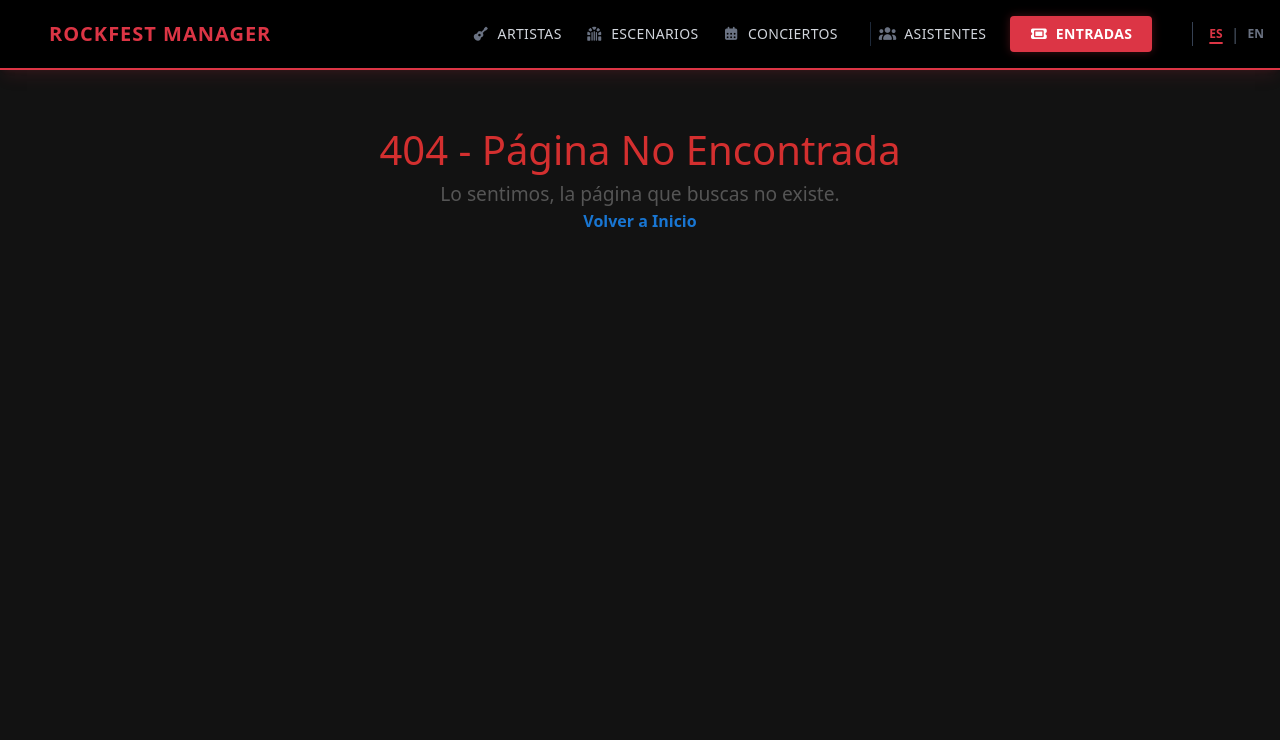
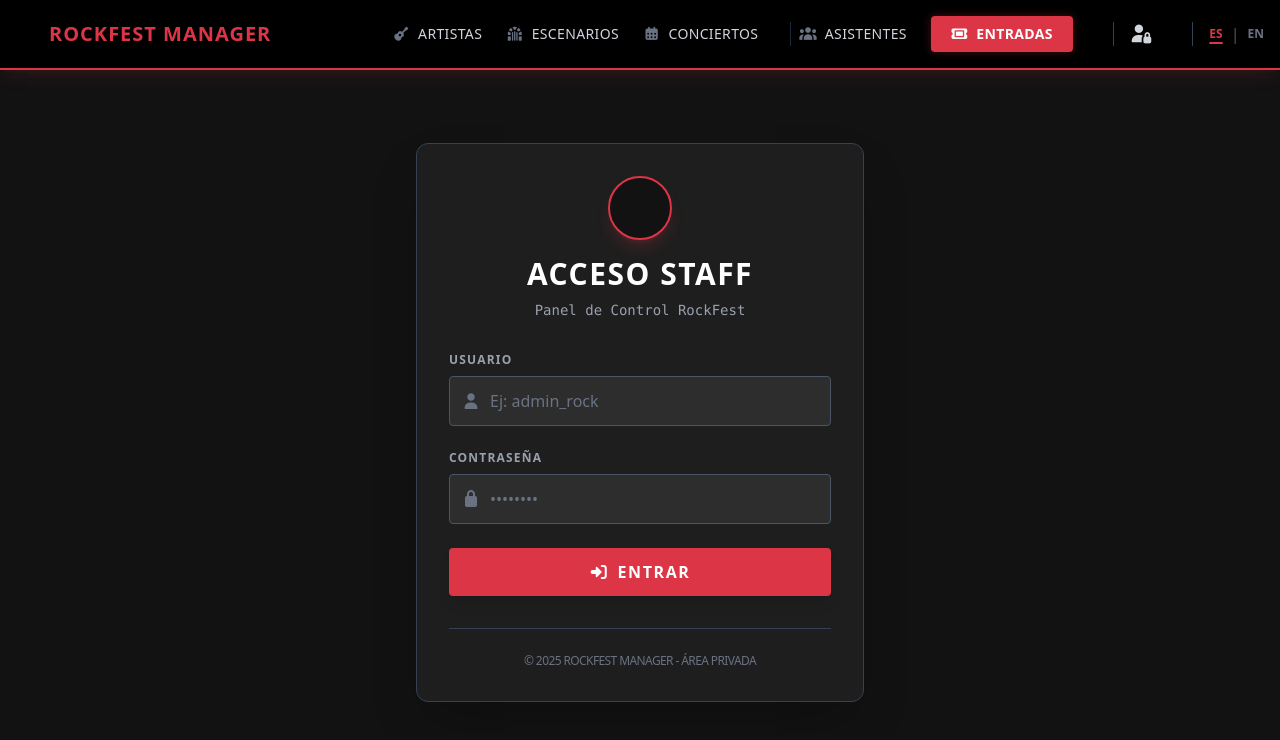
Before and after one commit to asa7ur/dwese-festival-angular, an Angular app: page /login in a window 1280 px wide. Before the commit this address had no page. Shown: the top 740 px of the page. Built offline with nearby package versions, Linux system fonts and the light colour scheme.

Commit message:
Adding login

```diff
--- a/src/app/app.routes.ts
+++ b/src/app/app.routes.ts
@@ -3,8 +3,13 @@ import {Forbidden} from './features/forbidden/forbidden';
 import {Error404} from './features/error404/error404';
 import {ArtistListComponent} from './features/artists/artist-list/artist-list';
 import {ArtistFormComponent} from './features/artists/artist-form/artist-form';
+import {LoginComponent} from './features/auth/login/login';
 
 export const routes: Routes = [
+  {
+    path: 'login',
+    component: LoginComponent,
+  },
   {
     path: 'artists',
     component: ArtistListComponent,
--- a/src/app/core/services/auth.ts
+++ b/src/app/core/services/auth.ts
@@ -38,7 +38,7 @@ export class AuthService {
    */
   login(username: string, password: string): Observable<{ token: string }> {
     return this.http.post<{ token: string }>(
-      `${environment.apiUrl}/v1/authenticate`,
+      `${environment.apiUrl}/authenticate`,
       {username, password},
       {headers: new HttpHeaders({'Content-Type': 'application/json'})}
     );
--- /dev/null
+++ b/src/app/features/auth/login/login.html
@@ -0,0 +1,65 @@
+<div class="min-h-[80vh] flex items-center justify-center px-4">
+  <div class="bg-rock-800 p-8 rounded-xl border border-gray-700 w-full max-w-md shadow-2xl transform transition-all">
+
+    <div class="text-center mb-8">
+      <div class="inline-flex items-center justify-center w-16 h-16 bg-rock-900 border-2 border-rock-red rounded-full mb-4 shadow-lg shadow-rock-red/20">
+        <i class="fa-solid fa-hand-horns text-rock-red text-2xl"></i>
+      </div>
+      <h2 class="text-3xl font-black text-white uppercase tracking-wider">Acceso Staff</h2>
+      <p class="text-gray-400 text-sm mt-2 font-mono">Panel de Control RockFest</p>
+    </div>
+
+    @if (errorMessage()) {
+      <div class="mb-6 bg-red-900/30 border border-red-500 text-red-200 px-4 py-3 rounded text-sm flex items-center gap-3">
+        <i class="fa-solid fa-circle-exclamation"></i>
+        <span>{{ errorMessage() }}</span>
+      </div>
+    }
+
+    <form (submit)="onSubmit()" class="space-y-6">
+      <div>
+        <label class="block text-gray-400 text-xs font-bold uppercase mb-2 tracking-widest">Usuario</label>
+        <div class="relative">
+          <span class="absolute inset-y-0 left-0 flex items-center pl-3 text-gray-500">
+            <i class="fa-solid fa-user"></i>
+          </span>
+          <input type="text"
+                 [(ngModel)]="username" name="username"
+                 class="w-full bg-rock-700 text-white border border-gray-600 rounded pl-10 pr-4 py-3 focus:outline-none focus:border-rock-red transition placeholder-gray-500"
+                 placeholder="Ej: admin_rock">
+        </div>
+      </div>
+
+      <div>
+        <label class="block text-gray-400 text-xs font-bold uppercase mb-2 tracking-widest">Contraseña</label>
+        <div class="relative">
+          <span class="absolute inset-y-0 left-0 flex items-center pl-3 text-gray-500">
+            <i class="fa-solid fa-lock"></i>
+          </span>
+          <input type="password"
+                 [(ngModel)]="password" name="password"
+                 class="w-full bg-rock-700 text-white border border-gray-600 rounded pl-10 pr-4 py-3 focus:outline-none focus:border-rock-red transition placeholder-gray-500"
+                 placeholder="••••••••">
+        </div>
+      </div>
+
+      <button type="submit"
+              [disabled]="isLoading()"
+              class="w-full bg-rock-red hover:bg-rock-darkred disabled:bg-gray-700 text-white font-bold py-3 rounded shadow-lg transform hover:scale-[1.02] active:scale-95 transition duration-300 uppercase tracking-widest flex justify-center items-center gap-2">
+        @if (isLoading()) {
+          <i class="fa-solid fa-spinner animate-spin"></i>
+          <span>Autenticando...</span>
+        } @else {
+          <i class="fa-solid fa-right-to-bracket"></i>
+          <span>Entrar</span>
+        }
+      </button>
+    </form>
+
+    <div class="mt-8 pt-6 border-t border-gray-700 text-center">
+      <p class="text-gray-500 text-xs uppercase tracking-tighter">
+        &copy; 2025 RockFest Manager - Área Privada
+      </p>
+    </div>
+  </div>
+</div>
--- /dev/null
+++ b/src/app/features/auth/login/login.ts
@@ -0,0 +1,39 @@
+import { Component, signal } from '@angular/core';
+import { CommonModule } from '@angular/common';
+import { FormsModule } from '@angular/forms';
+import { Router } from '@angular/router';
+import { AuthService } from '../../../core/services/auth';
+
+@Component({
+  selector: 'app-login',
+  standalone: true,
+  imports: [CommonModule, FormsModule],
+  templateUrl: './login.html'
+})
+export class LoginComponent {
+  username = signal('');
+  password = signal('');
+  errorMessage = signal('');
+  isLoading = signal(false);
+
+  constructor(private authService: AuthService, private router: Router) {}
+
+  onSubmit() {
+    if (!this.username() || !this.password()) {
+      this.errorMessage.set('Por favor, rellena todos los campos.');
+      return;
+    }
+
+    this.isLoading.set(true);
+    this.authService.login(this.username(), this.password()).subscribe({
+      next: (response) => {
+        this.authService.setToken(response.token);
+        this.router.navigate(['/artists']);
+      },
+      error: () => {
+        this.errorMessage.set('Credenciales incorrectas. Inténtalo de nuevo.');
+        this.isLoading.set(false);
+      }
+    });
+  }
+}
--- a/src/app/layout/header/header.html
+++ b/src/app/layout/header/header.html
@@ -52,6 +52,13 @@
           <span>Entradas</span>
         </a>
 
+        <div class="flex items-center gap-4 ml-4 border-l border-gray-700 pl-4">
+          <a routerLink="/login"
+             class="text-gray-300 hover:text-rock-red transition duration-300">
+            <i class="fa-solid fa-user-lock text-lg"></i>
+          </a>
+        </div>
+
         <div class="flex items-center gap-2 ml-4 border-l border-gray-700 pl-4">
           <button class="text-xs font-bold transition duration-300 text-rock-red underline decoration-2 underline-offset-4">
             ES
```
